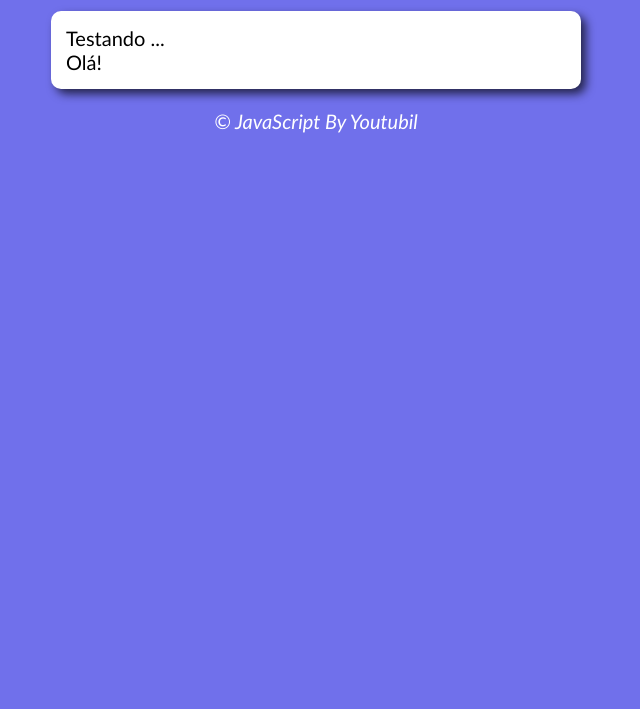
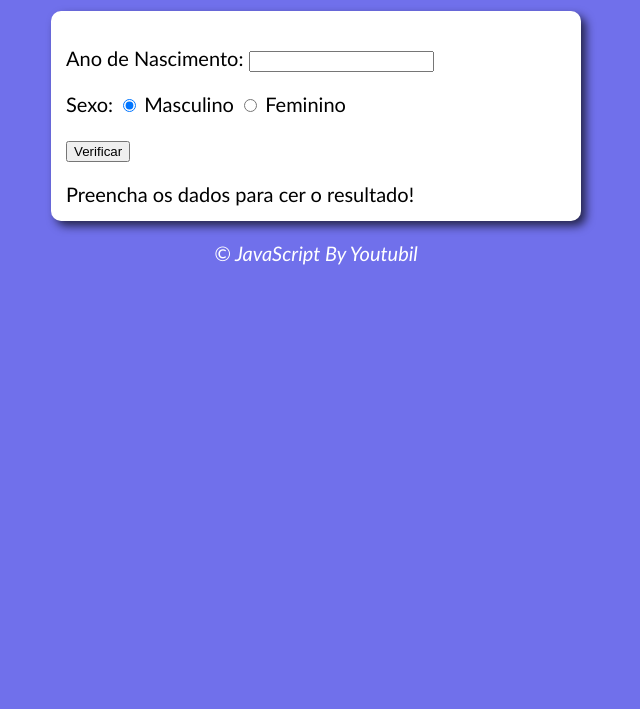
Before and after one commit to GVerdans/JavaScript-by-YT, a plain HTML site: page Aula 12ex/ex015/modelo.html in a window 1280 px wide. Shown: the part 91-800 px from the top of the page, without its empty margins (324-964 px from the left). Drawn offline with Linux system fonts and the light colour scheme.

Commit message:
add ex015

```diff
--- a/Aula 12ex/ex015/modelo.html
+++ b/Aula 12ex/ex015/modelo.html
@@ -4,21 +4,30 @@
 <head>
     <meta charset="UTF-8">
     <meta name="viewport" content="width=device-width, initial-scale=1.0">
-    <title>Modelo de Exercício</title>
+    <title>Verificador de Idade</title>
     <link rel="stylesheet" href="style.css">
 </head>
 
 <body>
     <header>
-        <h1>Título</h1>
+        <h1>Verificador de Idade</h1>
     </header>
 
     <section>
         <div>
-            Testando ...
+            <p>Ano de Nascimento:
+                <input type="number" name="txtano" id="txtano" min="0">
+            </p>
+            <p>Sexo:
+                <input type="radio" name="radsex" id="masc" checked>
+                <label for="masc">Masculino</label>
+                <input type="radio" name="radsex" id="fem">
+                <label for="fem">Feminino</label>
+            </p>
+            <p><input type="button" value="Verificar" onclick="verificar()"></p>
         </div>
-        <div>
-            Olá!
+        <div id="res">
+            Preencha os dados para cer o resultado!
         </div>
     </section>
 
--- a/Aula 12ex/ex015/script.js
+++ b/Aula 12ex/ex015/script.js
@@ -0,0 +1,56 @@
+function verificar() {
+    var data = new Date();
+    var ano = data.getFullYear();
+    var fano = document.querySelector('input#txtano');
+    var res = document.querySelector('div#res');
+
+    if (fano.value.length == 0 || Number(fano.value) > ano) {
+        window.alert('[ERROR] Verifique os dados!')
+    } else {
+        var fsex = document.getElementsByName('radsex');
+        var idade = ano - Number(fano.value);
+        var genero = '';
+        var img = document.createElement('img');
+        img.setAttribute('id', 'foto');
+        if (fsex[0].checked) {
+            genero = 'Homem';
+            if (idade >= 0 && idade < 10) {
+                // Criança
+                img.setAttribute('src', 'homem-criança.png')
+
+            } else if (idade < 21) {
+                // Jovem
+                img.setAttribute('src', 'homem-jovem.png')
+
+            } else if (idade < 50) {
+                // Adulto
+                img.setAttribute('src', 'homem-adulto.png')
+            } else {
+                // Idoso
+                img.setAttribute('src', 'homem-idoso.png')
+            }
+        } else if (fsex[1].checked) {
+            genero = 'Mulher'
+            if (idade >= 0 && idade < 10) {
+                // Criança
+                img.setAttribute('src', 'mulher-criança.png')
+
+            } else if (idade < 21) {
+                // Jovem
+                img.setAttribute('src', 'mulher-jovem.png')
+
+            } else if (idade < 50) {
+                // Adulto
+                img.setAttribute('src', 'mulher-adulta.png')
+
+            } else {
+                img.setAttribute('src', 'mulher-idosa.png')
+                // Idoso
+            }
+        }
+        res.style.textAlign = 'center'
+        res.innerHTML = `Detectamos ${genero} com ${idade} anos`;
+        res.appendChild(img);
+
+    }
+}
```
Also changed, not shown: Aula 12ex/ex015/homem-adulto.png (added), Aula 12ex/ex015/homem-criança.png (added), Aula 12ex/ex015/homem-idoso.png (added), Aula 12ex/ex015/homem-jovem.png (added), Aula 12ex/ex015/mulher-adulta.png (added), Aula 12ex/ex015/mulher-criança.png (added), Aula 12ex/ex015/mulher-idosa.png (added), Aula 12ex/ex015/mulher-jovem.png (added).
